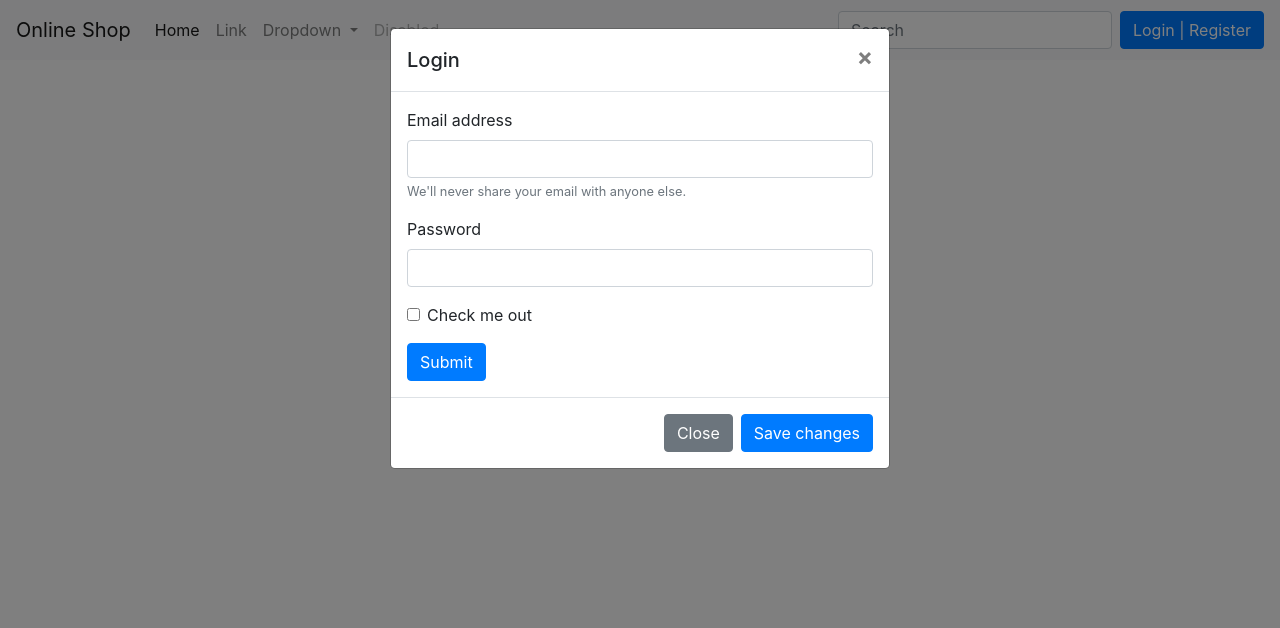
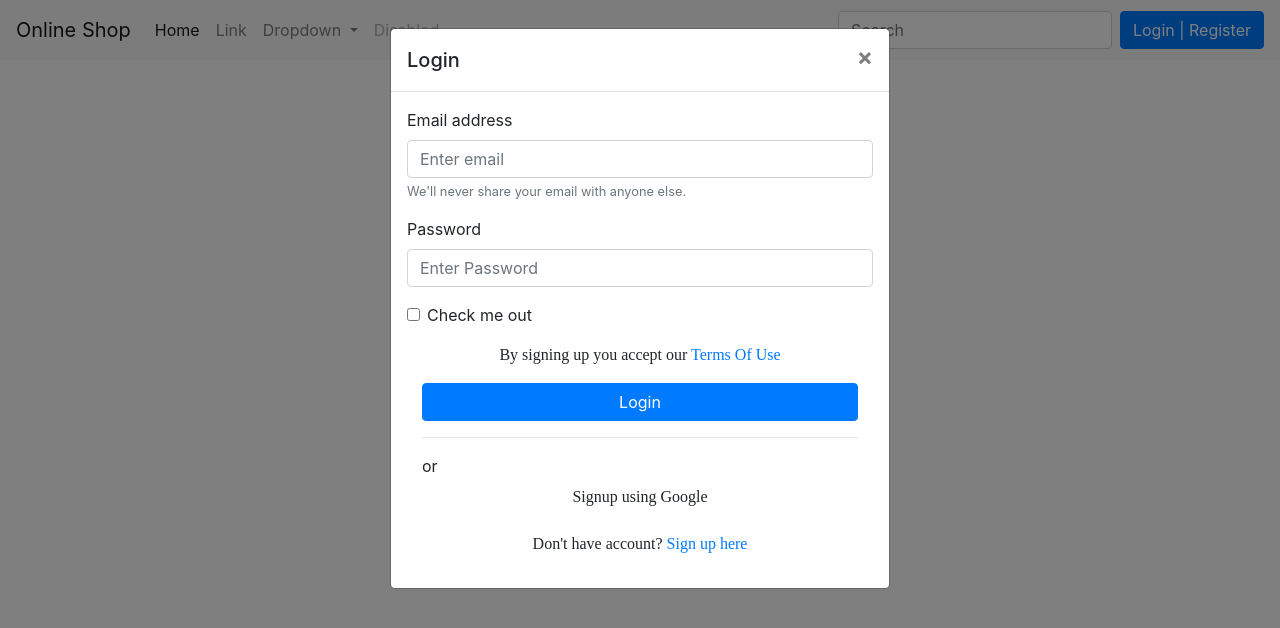
Before and after one commit to Emeka08/E-commerce-with-Firebase, a Vue app: page /#/loginSignup in a window 1280 px wide. Both pictures are taken after a click on the button "Login | Register". Shown: the top 628 px of the page. Built offline with nearby package versions, Linux system fonts and the light colour scheme.

Commit message:
working on the login form

```diff
--- a/src/views/LoginSignup.vue
+++ b/src/views/LoginSignup.vue
@@ -25,26 +25,70 @@
             <form>
               <div class="form-group">
                 <label for="exampleInputEmail1">Email address</label>
-    <input type="email" class="form-control" id="exampleInputEmail1" aria-describedby="emailHelp">
-    <small id="emailHelp" class="form-text text-muted">We'll never share your email with anyone else.</small>
+                <input
+                  type="email"
+                  class="form-control"
+                  id="exampleInputEmail1"
+                  aria-describedby="emailHelp"
+                  placeholder="Enter email"
+                />
+                <small id="emailHelp" class="form-text text-muted"
+                  >We'll never share your email with anyone else.</small
+                >
               </div>
               <div class="form-group">
                 <label for="exampleInputPassword1">Password</label>
-    <input type="password" class="form-control" id="exampleInputPassword1">
+                <input
+                  type="password"
+                  class="form-control"
+                  id="exampleInputPassword1"
+                  placeholder="Enter Password"
+                />
               </div>
               <div class="form-group form-check">
-    <input type="checkbox" class="form-check-input" id="exampleCheck1">
-    <label class="form-check-label" for="exampleCheck1">Check me out</label>
+                <input
+                  type="checkbox"
+                  class="form-check-input"
+                  id="exampleCheck1"
+                />
+                <label class="form-check-label" for="exampleCheck1"
+                  >Check me out</label
+                >
               </div>
-  <button type="submit" class="btn btn-primary">Submit</button>
+              <div class="form-group">
+                <p class="text-center">
+                  By signing up you accept our <a href="#">Terms Of Use</a>
+                </p>
+              </div>
+              <div class="col-md-12 text-center">
+                <button
+                  type="submit"
+                  class="btn btn-block mybtn btn-primary tx-tfm"
+                >
+                  Login
+                </button>
+              </div>
+              <div class="col-md-12">
+                <div class="login-or">
+                  <hr class="hr-or" />
+                  <span class="span-or">or</span>
+                </div>
+              </div>
+              <div class="col-md-12 mb-3">
+                <p class="text-center">
+                  <a href="javascript:void();" class="google btn mybtn"
+                    ><i class="fa fa-google-plus"> </i> Signup using Google
+                  </a>
+                </p>
+              </div>
+              <div class="form-group">
+                <p class="text-center">
+                  Don't have account?
+                  <a href="#" id="signup" @click="swap">Sign up here</a>
+                </p>
+              </div>
             </form>
           </div>
-        </div>
-        <div class="modal-footer">
-          <button type="button" class="btn btn-secondary" data-dismiss="modal">
-            Close
-          </button>
-          <button type="button" class="btn btn-primary">Save changes</button>
         </div>
       </div>
     </div>
```
Lines whose indentation alone changed are shown as unchanged.
